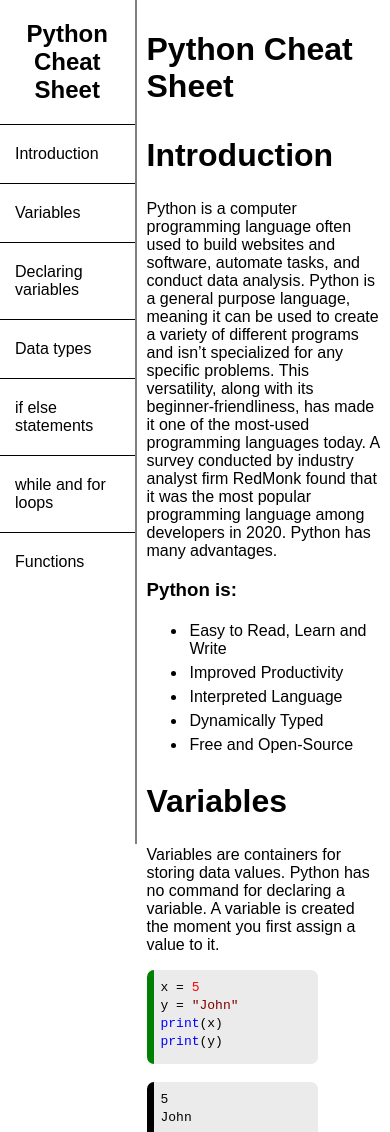
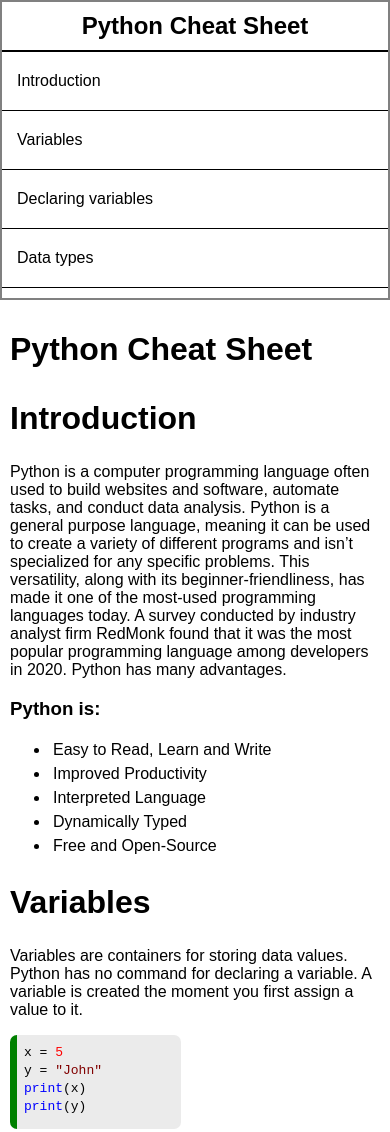
Before and after one commit to Lachy-Dauth/Python-cheat-sheet, a plain HTML site: page index.html in a window 390 px wide. Shown: the top 1132 px of the page. Drawn offline with Linux system fonts and the light colour scheme.

Commit message:
Improved mobile usablity

```diff
--- a/style.css
+++ b/style.css
@@ -5,13 +5,13 @@ body {
   grid-template-columns: min(250px, 35%) 1fr;
   grid-template-rows: auto 70px;
   grid-template-areas:
-    "nav header"
+    "nav main"
     "nav footer";
 }
 
 main {
   padding: 10px;
-  grid-area: header;
+  grid-area: main;
 }
 
 .code-div {
@@ -42,10 +42,13 @@ header {
 }
 
 #nav-header {
-  margin: 10px;
-  padding: 10px 0px;
+  position: sticky;
+  top: 0;
+  padding: 20px 10px;
   font-size: 1.5rem;
   text-align: center;
+  background-color: white;
+  border-bottom: 1px solid black;
 }
 
 #navbar {
@@ -54,9 +57,11 @@ header {
   box-sizing: border-box;
   grid-area: nav;
   position: fixed;
+  overflow-y: scroll;
   width: 250px;
   max-width: 35%;
   height: 100%;
+  max-height: 100%;
   border-right: 2px solid grey;
   z-index: 999;
 }
@@ -116,7 +121,7 @@ li {
   border-radius: 2px;
 }
 
-@media (max-width: 500px) {
+@media (max-width: 700px) {
   .nav-link {
     color: black;
     text-decoration: none;
@@ -145,3 +150,40 @@ li {
     transition-duration: 0.05s;
   }
 }
+
+@media (max-width: 600px) {
+  body {
+    font-family: sans-serif;
+    margin: 0px;
+    display: grid;
+    grid-template-columns: 1fr;
+    grid-template-rows: 300px auto 70px;
+    grid-template-areas:
+      "nav"
+      "main"
+      "footer";
+  }
+
+  #navbar {
+    display: flex;
+    position: sticky;
+    top: 0;
+    flex-direction: column;
+    box-sizing: border-box;
+    grid-area: nav;
+    width: 100%;
+    max-width: 100%;
+    max-height: 100%;
+    border: 2px solid grey;
+    z-index: 999;
+  }
+
+  #nav-header {
+    padding: 10px 20px;
+  }
+
+  .main-section {
+    padding-top: 300px;
+    margin-top: -300px;
+  }
+}
```
